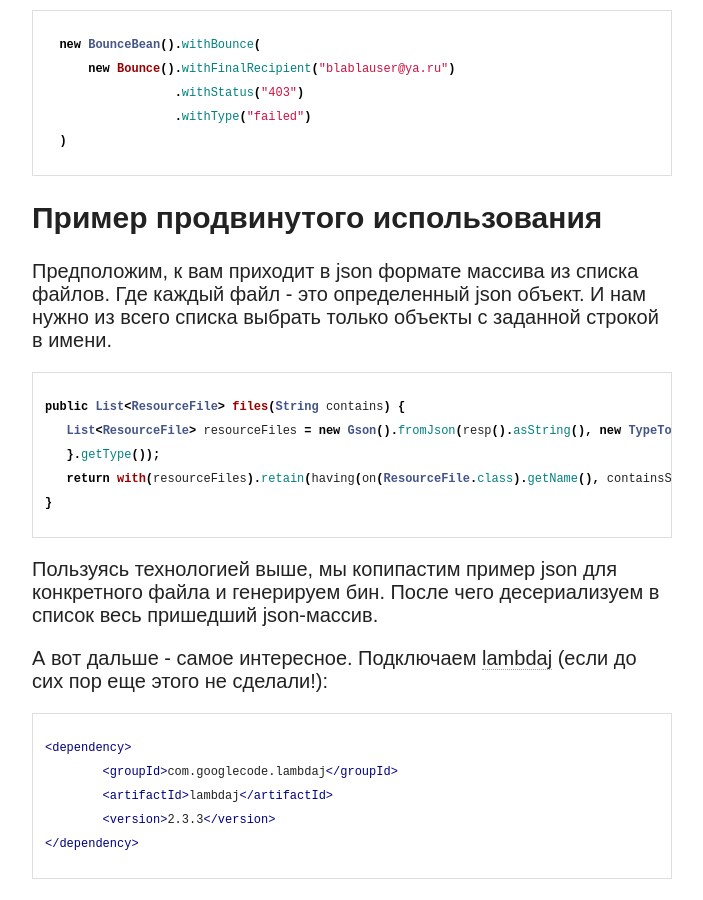
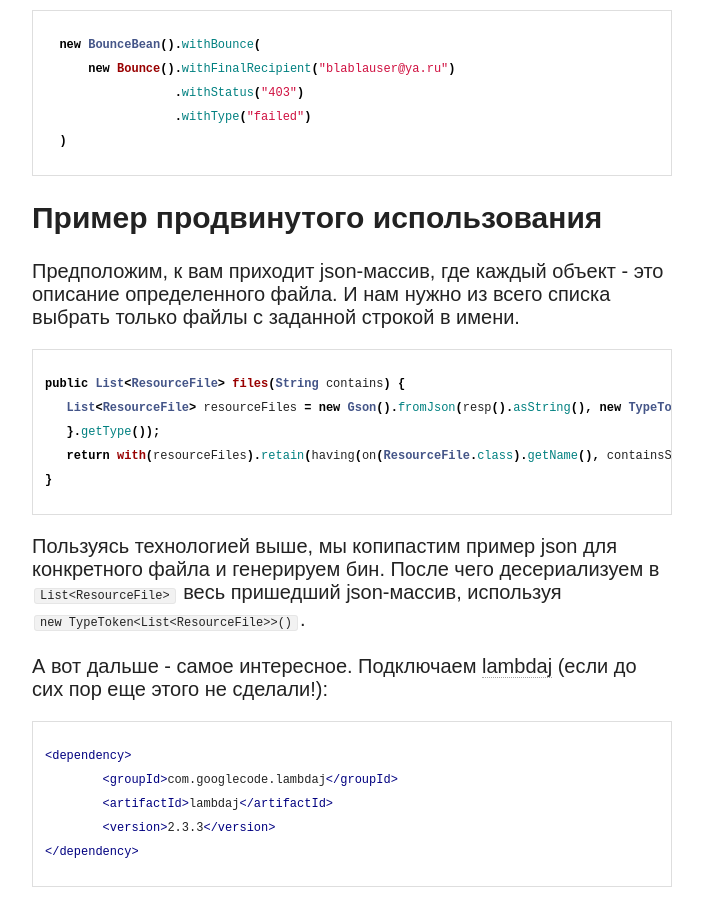
Before and after one commit to yandex-qatools/yandex-qatools.github.io, a Jekyll site: the page built from _posts/2014-03-19-json2pojo.md, in a window 1280 px wide and 900 px high, scrolled down 3444 px. Shown: the whole window, without its empty margins (308-1011 px from the left). Built offline with Jekyll 4.4.1, drawn with Linux system fonts in a browser that asks for light colours; nearby versions of some CDN libraries; comment, search, counter and statistics services are not loaded.

Commit message:
fix - refraze array of files line

```diff
--- a/_posts/2014-03-19-json2pojo.md
+++ b/_posts/2014-03-19-json2pojo.md
@@ -130,8 +130,8 @@ protected SomeObj parseFileById(String id) throws Exception {
 
 ## Пример продвинутого использования
 
-Предположим, к вам приходит в json формате массива из списка файлов. Где каждый файл - это определенный json объект.
-И нам нужно из всего списка выбрать только объекты с заданной строкой в имени.
+Предположим, к вам приходит json-массив, где каждый объект - это описание определенного файла.
+И нам нужно из всего списка выбрать только файлы с заданной строкой в имени.
 
 {% highlight java %}
 public List<ResourceFile> files(String contains) {
@@ -142,7 +142,7 @@ public List<ResourceFile> files(String contains) {
 {% endhighlight %}
 
 Пользуясь технологией выше, мы копипастим пример json для конкретного файла и генерируем бин. После чего десериализуем в
-список весь пришедший json-массив.
+`List<ResourceFile>` весь пришедший json-массив, используя `new TypeToken<List<ResourceFile>>()`.
 
 А вот дальше - самое интересное. Подключаем [lambdaj][lambdaj] (если до сих пор еще этого не сделали!):
 {% highlight xml %}
```
